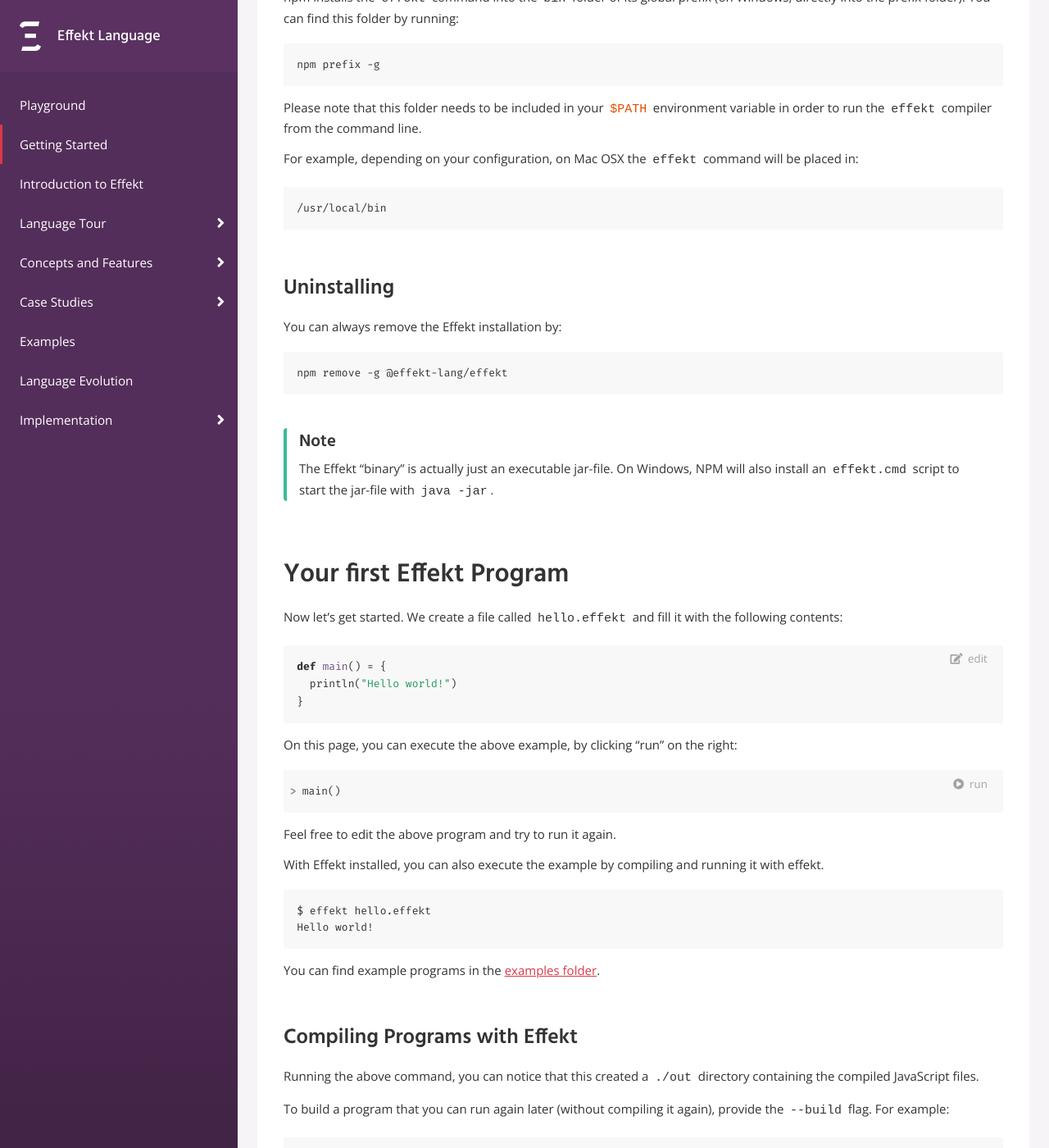
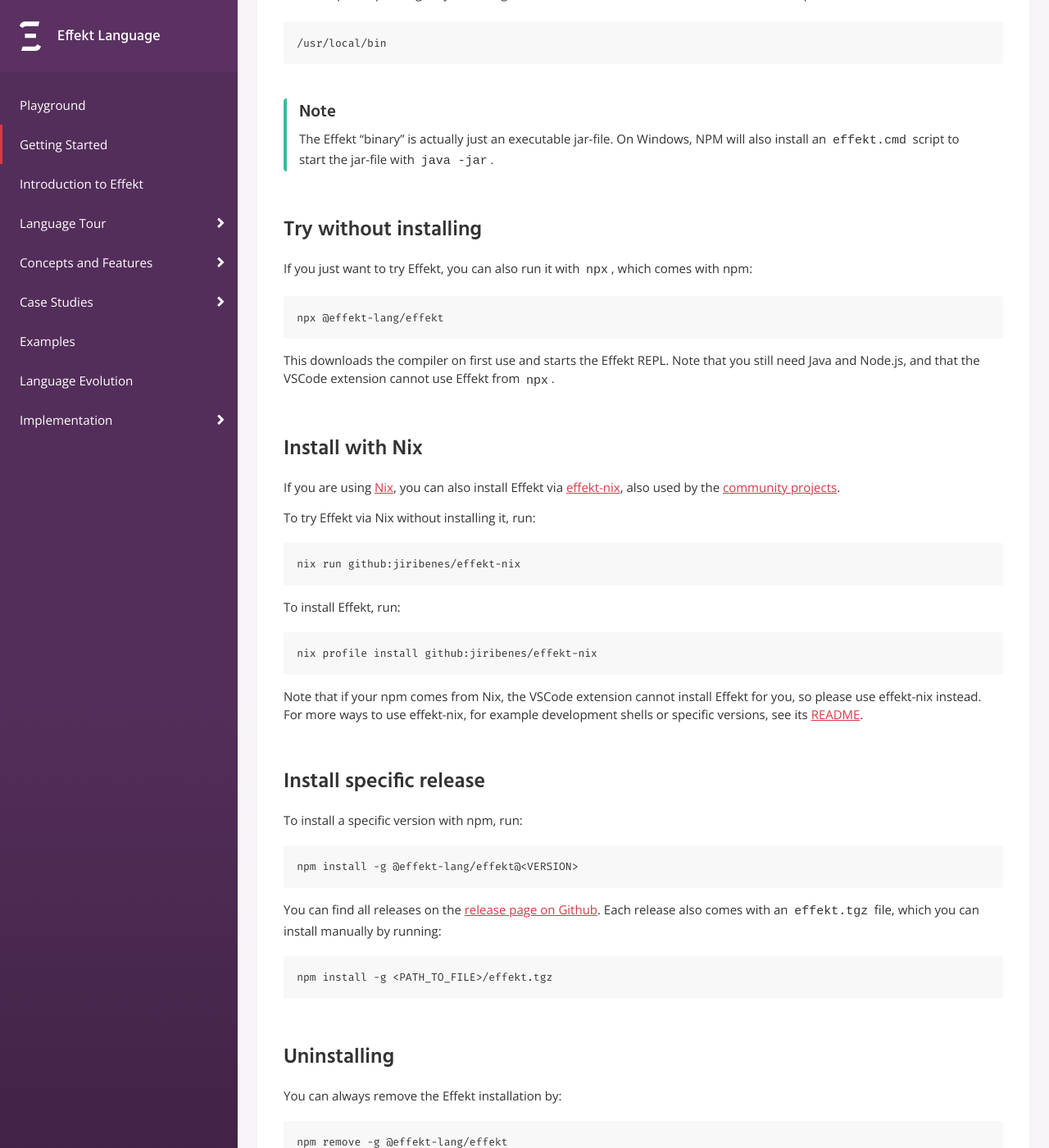
Before and after one commit to effekt-lang/effekt-website, a Jekyll site: the page built from docs/getting-started.md, in a window 1280 px wide and 1400 px high, scrolled down 1875 px. Shown: the whole window at 82% size. Built offline with Jekyll 4.4.1, drawn with Linux system fonts in a browser that asks for light colours; some of the changed text lies outside the part shown.

Commit message:
Add more ways to install/try Effekt

````diff
--- a/_includes/install.md
+++ b/_includes/install.md
@@ -43,21 +43,11 @@
 ```bash
 npm install -g @effekt-lang/effekt
 ```
-This will download the compiler and install the `effekt` command.
-
-### Install specific release
-
-Alternatively, you can also download a specific release on the
-[release page on Github]({{ site.githuburl }}/releases).
-And then install it with
-```bash
-npm install -g <PATH_TO_FILE>/effekt.tgz
-```
+This will download the compiler and install the `effekt` binary as a command usable in your terminal.
 
 ### Install location
 
-npm installs the `effekt` command into the `bin` folder of its global prefix
-(on Windows, directly into the prefix folder).
+npm installs the `effekt` command into the `bin` folder of its global prefix (on Windows, directly into the prefix folder).
 You can find this folder by running:
 
 ```bash
@@ -71,13 +61,50 @@
 /usr/local/bin
 ```
 
+> #### Note
+> The Effekt "binary" is actually just an executable jar-file.
+> On Windows, NPM will also install an `effekt.cmd` script to start the jar-file with `java -jar`.
+
+### Try without installing
+
+If you just want to try Effekt, you can also run it with `npx`, which comes with npm:
+```bash
+npx @effekt-lang/effekt
+```
+This downloads the compiler on first use and starts the Effekt REPL.
+Note that you still need Java and Node.js, and that the VSCode extension cannot use Effekt from `npx`.
+
+### Install with Nix
+
+If you are using [Nix](https://nixos.org), you can also install Effekt via [effekt-nix](https://github.com/jiribenes/effekt-nix), also used by the [community projects]({{ site.communityurl }}).
+
+To try Effekt via Nix without installing it, run:
+```bash
+nix run github:jiribenes/effekt-nix
+```
+To install Effekt, run:
+```bash
+nix profile install github:jiribenes/effekt-nix
+```
+Note that if your npm comes from Nix, the VSCode extension cannot install Effekt for you, so please use effekt-nix instead.
+For more ways to use effekt-nix, for example development shells or specific versions, see its [README](https://github.com/jiribenes/effekt-nix).
+
+### Install specific release
+
+To install a specific version with npm, run:
+```bash
+npm install -g @effekt-lang/effekt@<VERSION>
+```
+
+You can find all releases on the [release page on Github]({{ site.githuburl }}/releases).
+Each release also comes with an `effekt.tgz` file, which you can install manually by running:
+```bash
+npm install -g <PATH_TO_FILE>/effekt.tgz
+```
+
 ### Uninstalling
 
 You can always remove the Effekt installation by:
 ```bash
 npm remove -g @effekt-lang/effekt
 ```
-
-> #### Note
-> The Effekt "binary" is actually just an executable jar-file.
-> On Windows, NPM will also install an `effekt.cmd` script to start the jar-file with `java -jar`.
````
